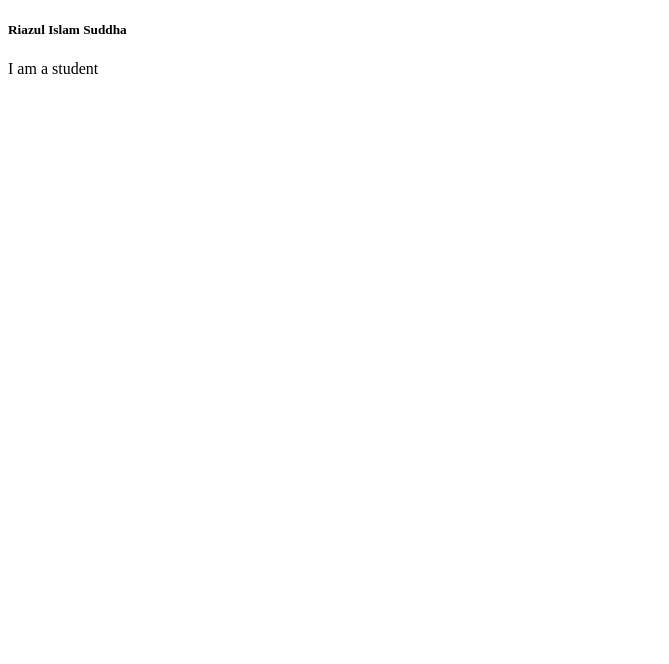
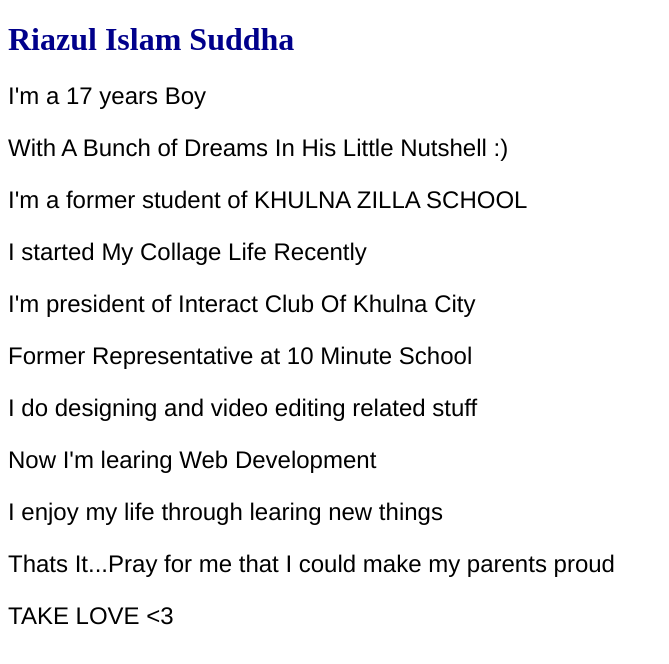
Before and after one commit to KrisNemesis/suddha-bio, a plain HTML site: page index.html in a window 1280 px wide. Shown: the whole page, without its empty margins (0-669 px from the left). Drawn offline with Linux system fonts and the light colour scheme.

Commit message:
My bio Added

```diff
--- a/index.html
+++ b/index.html
@@ -1,9 +1,27 @@
 <!DOCTYPE html>
 <html lang="en">
 <head>
-    <h5>Riazul Islam Suddha</h5>
-    <p>I am a student</p>
-
+    <style>
+        h1{
+            color:darkblue
+        }
+        p{
+            font-family: 'Franklin Gothic Medium', 'Arial Narrow', Arial, sans-serif;
+            font-size: x-large;
+        }
+    </style>
+    <h1>Riazul Islam Suddha</h1>
+    <p>I'm a 17 years Boy</p>
+    <p>With A Bunch of Dreams In His Little Nutshell :) </p>
+    <P>I'm a former student of KHULNA ZILLA SCHOOL </P>
+    <P>I started My Collage Life Recently</P>
+    <p>I'm president of Interact Club Of Khulna City</p>
+    <p>Former Representative at 10 Minute School</p>
+    <p>I do designing and video editing related stuff </p>
+    <p>Now I'm learing Web Development</p>
+    <p>I enjoy my life through learing new things</p>
+    <p>Thats It...Pray for me  that I could make my parents proud</p>
+    <P>TAKE LOVE <3</P>
 </head>
 <body>
 </body>
```
